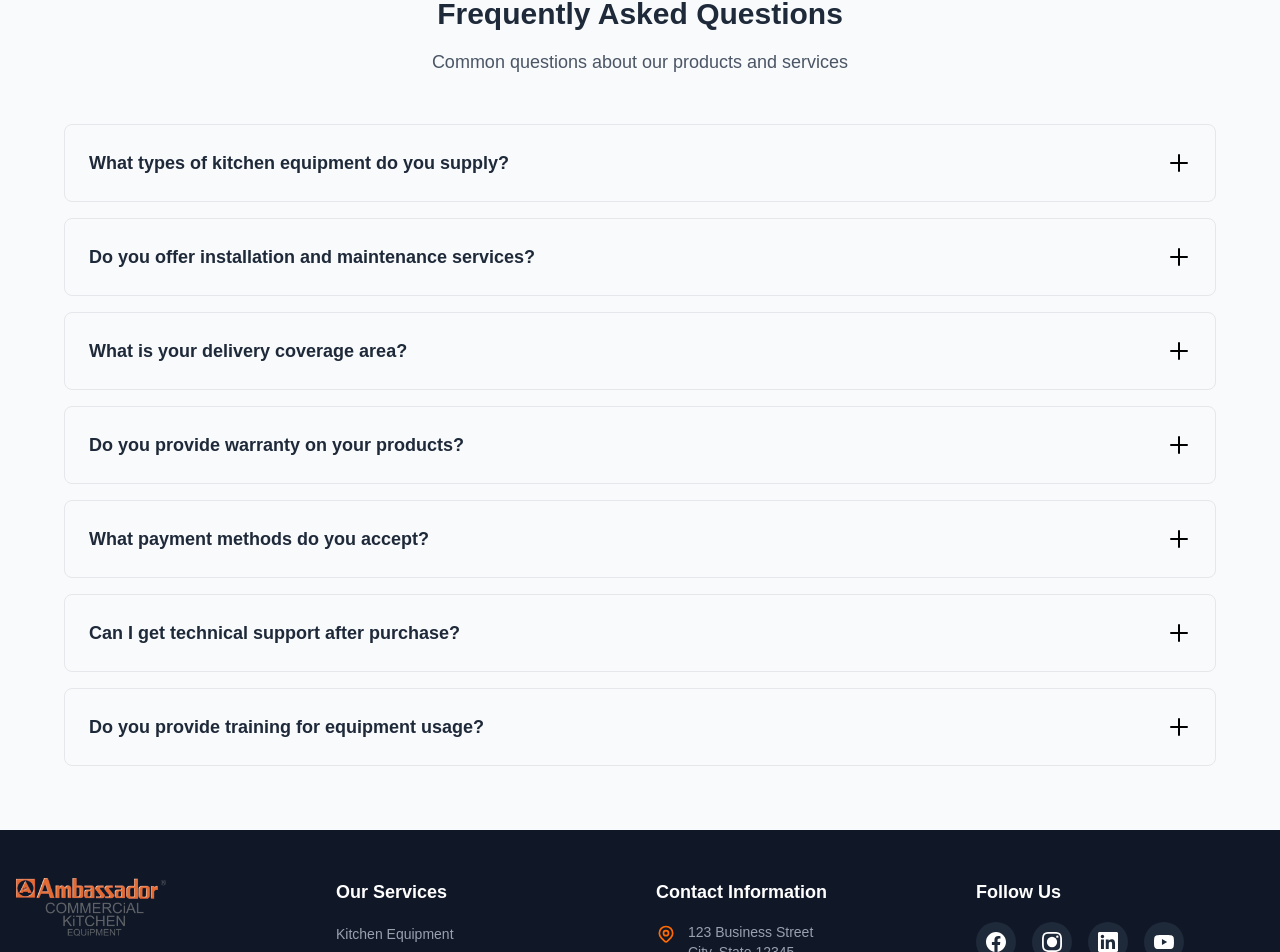
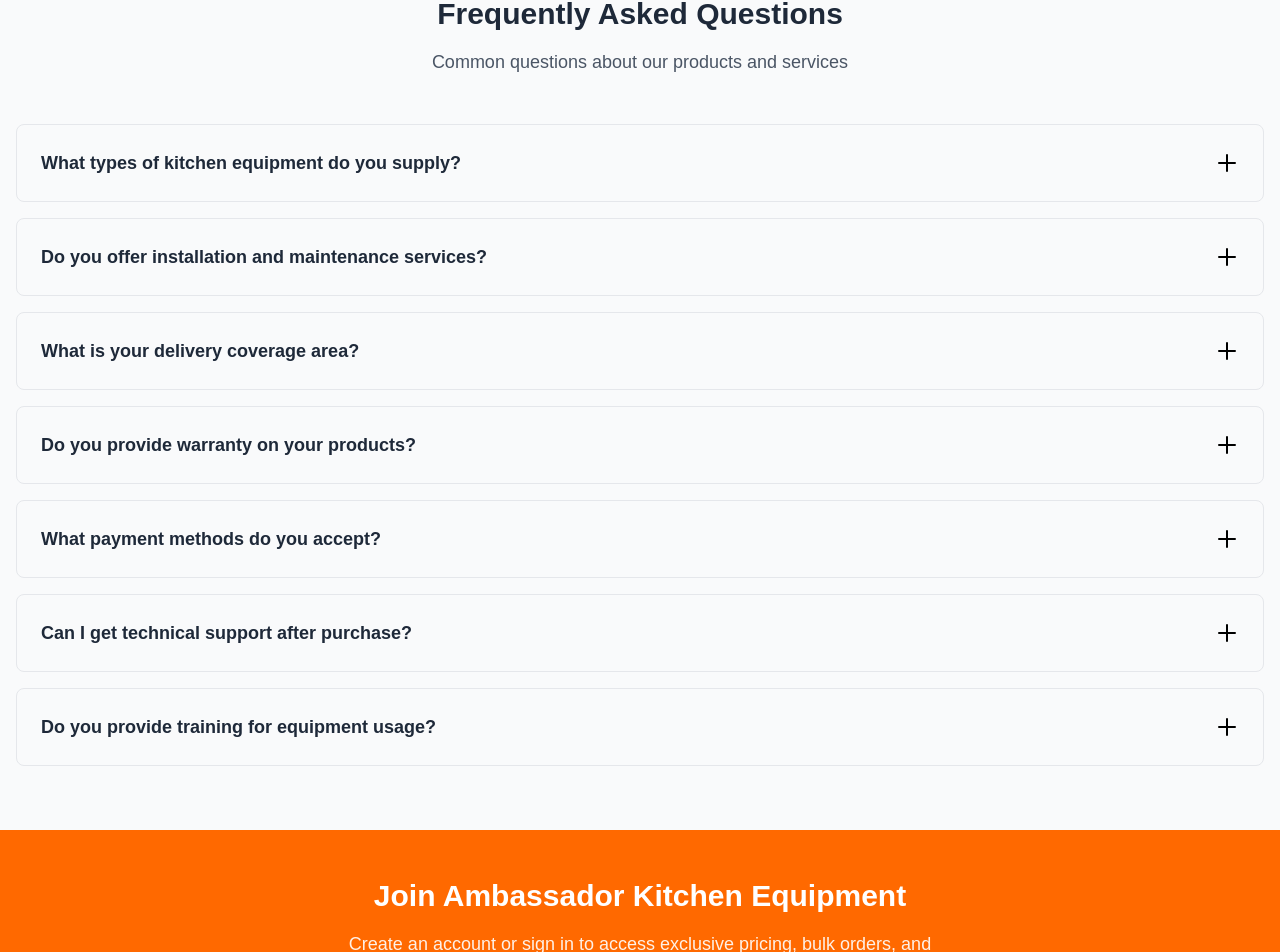
Before and after one commit to EshaArif-1234/ambassador, a Next.js app: page /about in a window 1280 px wide. Shown: the part 3838-4790 px from the top of the page. Built offline with nearby package versions, Linux system fonts and the light colour scheme.

Commit message:
modified the about and contact page

```diff
--- a/client/pages/about/page.tsx
+++ b/client/pages/about/page.tsx
@@ -8,6 +8,7 @@ import TeamSection from '@/components/about/TeamSection';
 import CertificatesSection from '@/components/about/CertificatesSection';
 import TestimonialsSection from '@/components/about/TestimonialsSection';
 import FAQSection from '@/components/about/FAQSection';
+import SignupBanner from '@/components/common/signup-banner';
 
 const AboutPage = () => {
   return (
@@ -32,6 +33,7 @@ const AboutPage = () => {
       <div className="bg-gray-50">
         <FAQSection />
       </div>
+      <SignupBanner />
     </div>
   );
 };
--- a/client/pages/contact/ContactPage.tsx
+++ b/client/pages/contact/ContactPage.tsx
@@ -2,6 +2,7 @@
 
 import { useState } from 'react';
 import InputField from '@/components/common/InputField';
+import FAQSection from '@/components/about/FAQSection';
 
 const ContactPage = () => {
   const [formData, setFormData] = useState({
@@ -307,6 +308,8 @@ const ContactPage = () => {
           </div>
         </div>
       </div>
+
+      <FAQSection />
     </div>
   );
 };
--- a/components/about/FAQSection.tsx
+++ b/components/about/FAQSection.tsx
@@ -50,7 +50,7 @@ const FAQSection = () => {
           </p>
         </div>
 
-        <div className="max-w-6xl mx-auto space-y-4">
+        <div className="space-y-4">
           {faqs.map((faq, index) => (
             <div key={index} className="border border-gray-200 rounded-lg">
               <button
```
